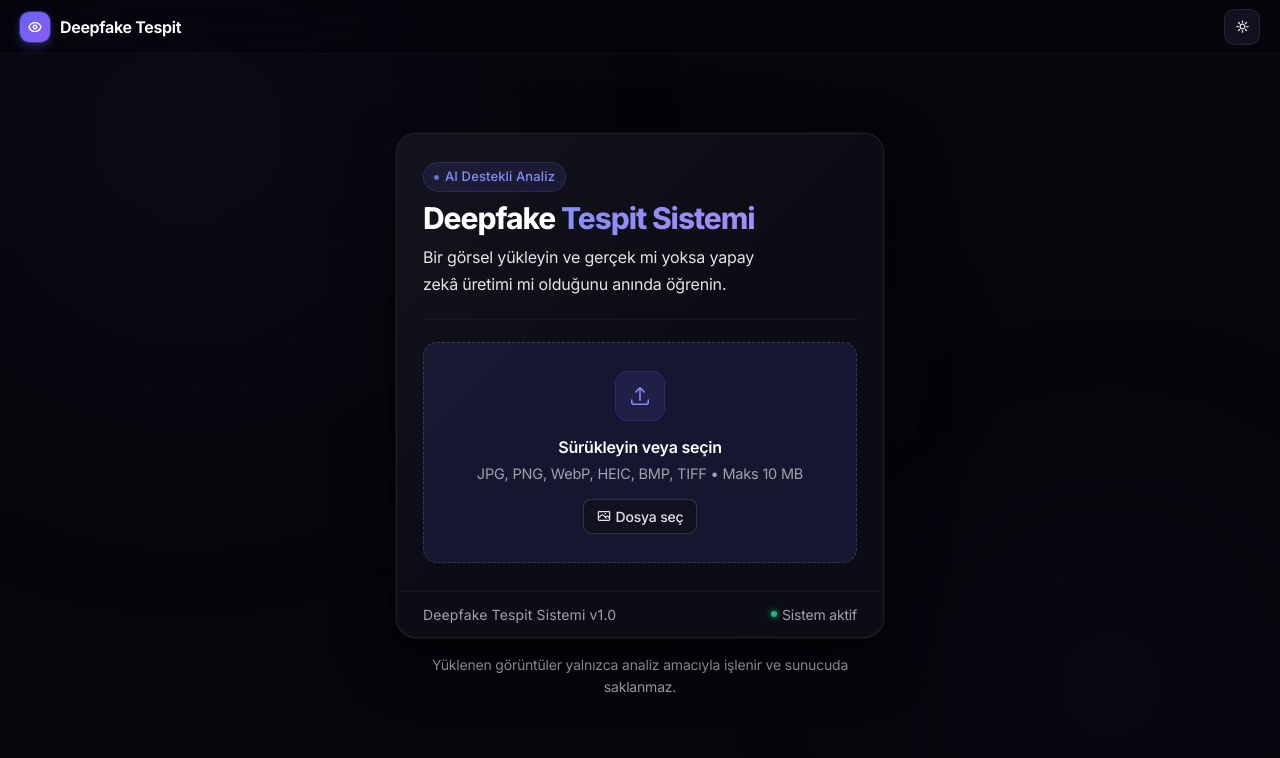
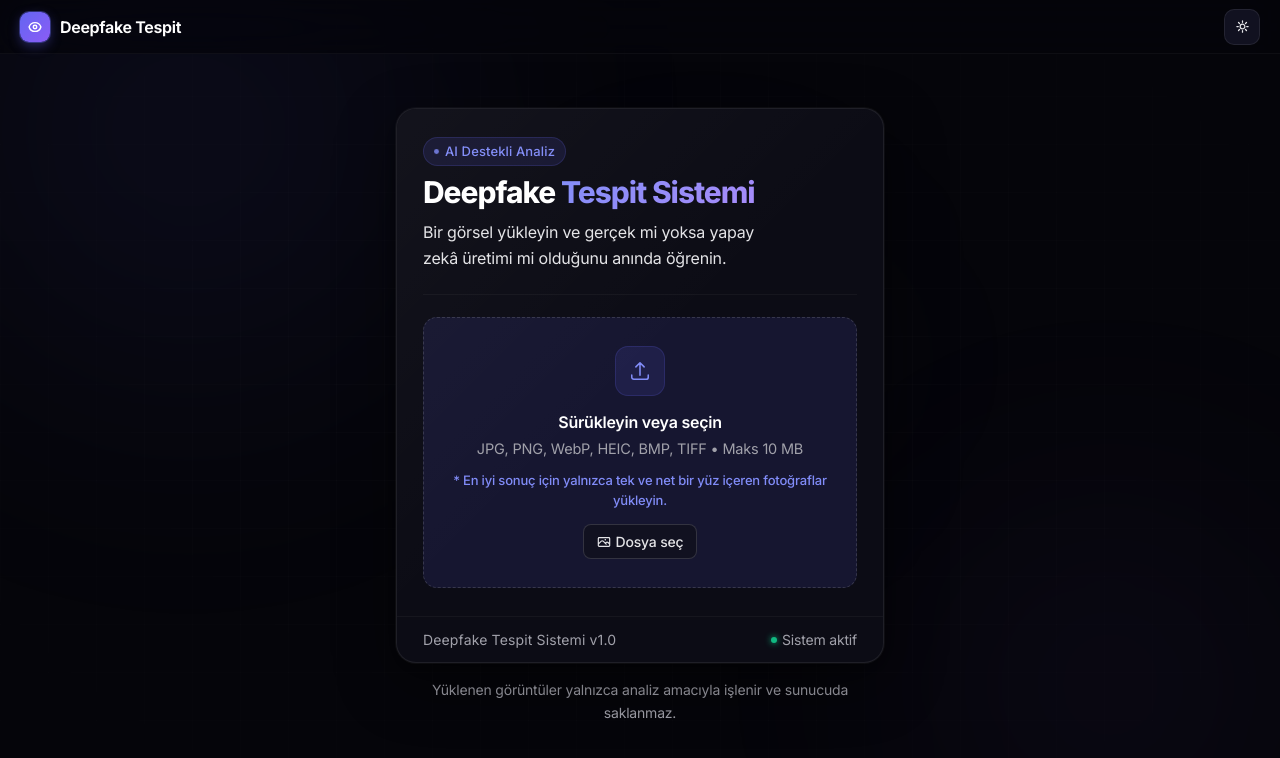
Before and after one commit to aliiceliiik/YazilimProjesiGelistirmeDeepFake, a React (Vite) app in the folder frontend/: page / in a window 1280 px wide. Shown: the top 758 px of the page. Built offline with nearby package versions, Linux system fonts and the light colour scheme.

Commit message:
feat: yükleme alanına kullanıcı yönlendirme notu eklendi

```diff
--- a/frontend/src/components/UploadBox.jsx
+++ b/frontend/src/components/UploadBox.jsx
@@ -232,6 +232,9 @@ const UploadBox = ({ onFileSelect, disabled = false, currentFile }) => {
                 <p className="dz-sub">
                   JPG, PNG, WebP, HEIC, BMP, TIFF &bull; Maks 10 MB
                 </p>
+                <p style={{ fontSize: 13, color: 'var(--brand-hi)', marginTop: 8, fontWeight: 500 }}>
+                  * En iyi sonuç için yalnızca tek ve net bir yüz içeren fotoğraflar yükleyin.
+                </p>
               </div>
 
               {!isDrag && (
```
